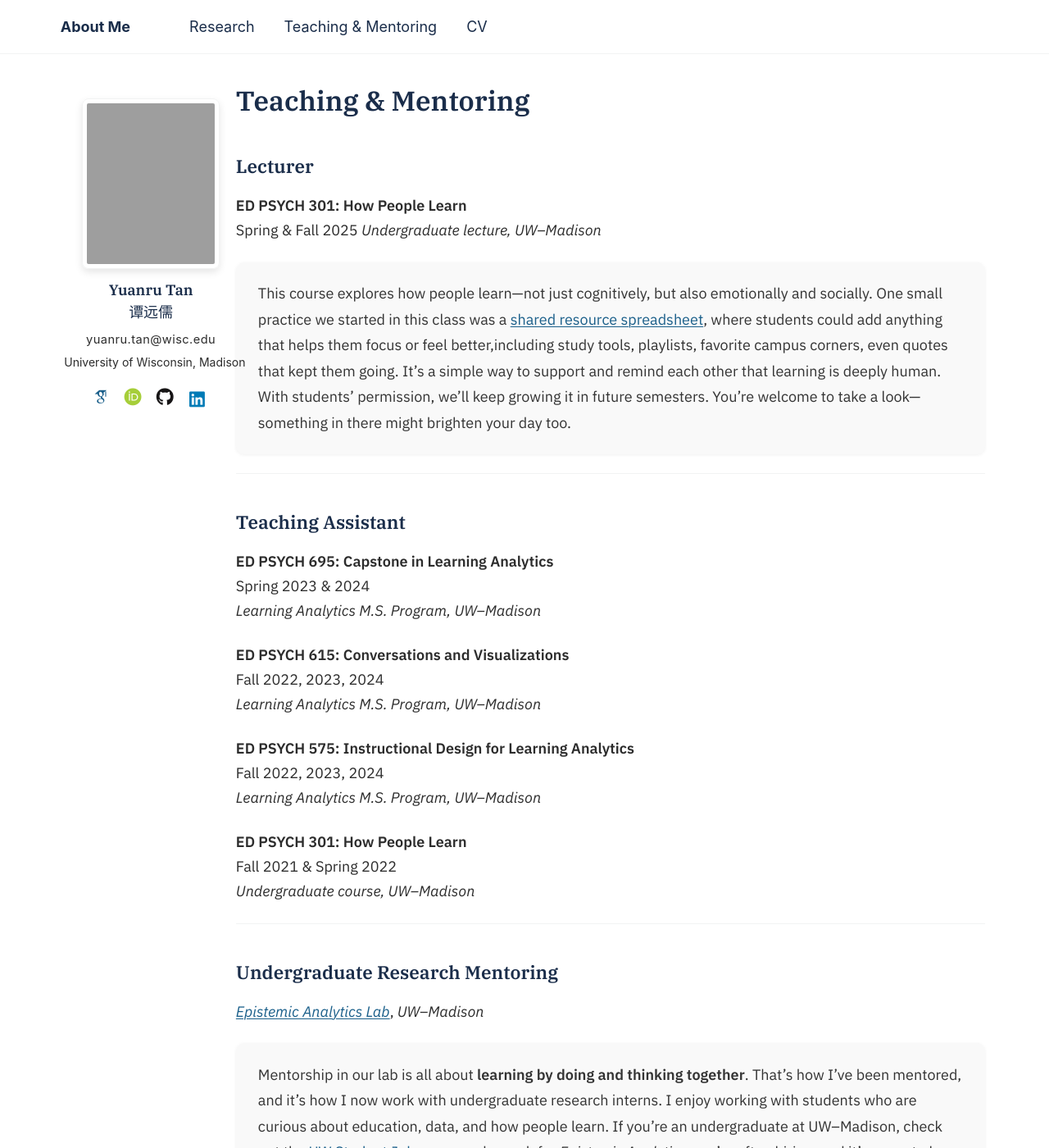
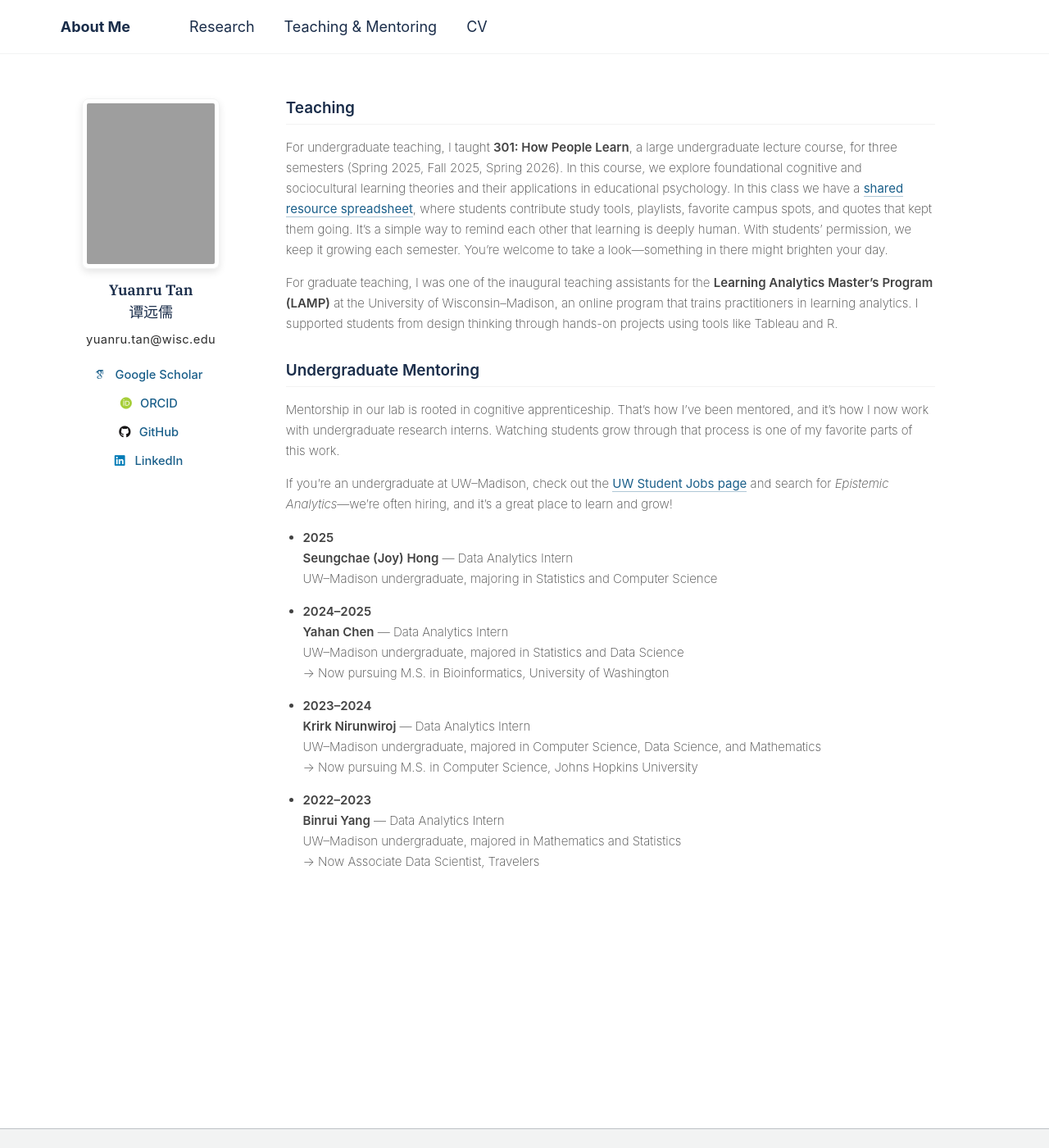
Before and after one commit to tanyuanru/tanyuanru.github.io, a Jekyll site: the page built from _pages/teaching.md, in a window 1280 px wide and 1400 px high. Shown: the whole window at 82% size. Built offline with Jekyll 4.4.1, drawn with Linux system fonts in a browser that asks for light colours; some web fonts are replaced; some of the changed text lies outside the part shown; grey boxes are pictures that could not be loaded.

Commit message:
Update author profile and home news; removed sidebar school from config, added recent achievements to home news, and improved social media links in author profile.

```diff
--- a/_config.yml
+++ b/_config.yml
@@ -35,7 +35,6 @@
   # employer: CRCT
   # uri: https://www.crct.center/
   email: "yuanru.tan@wisc.edu"
-  sidebar_school: "University of Wisconsin, Madison"
 
   # Academic websites
   #academia:
--- a/_includes/author-profile.html
+++ b/_includes/author-profile.html
@@ -23,9 +23,6 @@
   {% endif %}
   {% if author.email %}
   <p class="author__sidebar-line author__sidebar-email">{{ author.email }}</p>
-  {% endif %}
-  {% if author.sidebar_school %}
-  <p class="author__sidebar-line author__sidebar-school">{{ author.sidebar_school }}</p>
   {% endif %}
   {% if author.pronouns %}<p class="author__pronouns">{{ author.pronouns }}</p>{% endif %}
   {% if author.bio %}<p class="author__bio">{{ author.bio }}</p>{% endif %}
@@ -56,7 +53,7 @@
         <li><a href="{{ author.arxiv }}"><i class="ai ai-arxiv ai-fw icon-pad-right"></i>arXiv</a></li>
       {% endif %}
       {% if author.googlescholar %}
-        <li><a href="{{ author.googlescholar }}" aria-label="Google Scholar"><i class="ai ai-google-scholar ai-fw" aria-hidden="true"></i></a></li>
+        <li><a href="{{ author.googlescholar }}"><i class="ai ai-google-scholar ai-fw icon-pad-right" aria-hidden="true"></i>Google Scholar</a></li>
       {% endif %}
       {% if author.semantic %}
         <li><a href="{{ author.semantic }}"><i class="ai ai-semantic-scholar ai-fw icon-pad-right"></i>Semantic Scholar</a></li>
@@ -65,7 +62,7 @@
         <li><a href="{{ author.impactstory }}"><i class="ai ai-impactstory ai-fw icon-pad-right"></i>Impactstory</a></li>
       {% endif %}
       {% if author.orcid %}
-        <li><a href="{{ author.orcid }}" aria-label="ORCID"><i class="ai ai-orcid ai-fw" aria-hidden="true"></i></a></li>
+        <li><a href="{{ author.orcid }}"><i class="ai ai-orcid ai-fw icon-pad-right" aria-hidden="true"></i>ORCID</a></li>
       {% endif %}
       {% if author.pubmed %}
         <li><a href="{{ author.pubmed }}"><i class="ai ai-pubmed ai-fw icon-pad-right"></i>PubMed</a></li>
@@ -86,7 +83,7 @@
         <li><a href="https://dribbble.com/{{ author.dribbble }}"><i class="fab fa-fw fa-dribbble icon-pad-right" aria-hidden="true"></i>Dribbble</a></li>
       {% endif %}
       {% if author.github %}
-        <li><a href="https://github.com/{{ author.github }}" aria-label="GitHub"><i class="fab fa-fw fa-github" aria-hidden="true"></i></a></li>
+        <li><a href="https://github.com/{{ author.github }}"><i class="fab fa-fw fa-github icon-pad-right" aria-hidden="true"></i>GitHub</a></li>
       {% endif %}
       {% if author.kaggle %}
         <li><a href="https://kaggle.com/{{ author.kaggle }}"><i class="fab fa-fw fa-kaggle icon-pad-right" aria-hidden="true"></i>Kaggle</a></li>
@@ -95,7 +92,7 @@
         <li><a href="https://www.stackoverflow.com/users/{{ author.stackoverflow }}"><i class="fab fa-fw fa-stack-overflow icon-pad-right" aria-hidden="true"></i>Stackoverflow</a></li>
       {% endif %}
       {% if author.linkedin %}
-        <li><a href="https://www.linkedin.com/in/{{ author.linkedin }}" aria-label="LinkedIn"><i class="fab fa-fw fa-linkedin" aria-hidden="true"></i></a></li>
+        <li><a href="https://www.linkedin.com/in/{{ author.linkedin }}"><i class="fab fa-fw fa-linkedin icon-pad-right" aria-hidden="true"></i>LinkedIn</a></li>
       {% endif %}
       {% if author.zhihu %}
         <li><a href="https://www.zhihu.com/people/{{ author.zhihu }}"><i class="fab fa-fw fa-zhihu icon-pad-right" aria-hidden="true"></i>Zhihu</a></li>
--- a/_pages/teaching.md
+++ b/_pages/teaching.md
@@ -1,70 +1,50 @@
 ---
 layout: archive
-title: "Teaching & Mentoring"
+title: ""
 permalink: /teaching/
 author_profile: true
 ---
 
-## Lecturer
+{% include base_path %}
 
-**ED PSYCH 301: How People Learn**
-Spring & Fall 2025
-_Undergraduate lecture, UW–Madison_
+<div class="home-landing teaching-page">
 
-<p class="note-box">
-This course explores how people learn—not just cognitively, but also emotionally and socially. One small practice we started in this class was a
-<a href="https://docs.google.com/spreadsheets/d/1kuxEOxmBrjQ17s2QKsQpeB_zjSFWkTfxCUxl_NLQfwo/edit?gid=0#gid=0" target="_blank">
-shared resource spreadsheet</a>, where students could add anything that helps them focus or feel better,including study tools, playlists, favorite campus corners, even quotes that kept them going. It’s a simple way to support and remind each other that learning is deeply human. With students’ permission, we’ll keep growing it in future semesters. You’re welcome to take a look—something in there might brighten your day too.
-</p>
+<h2>Teaching</h2>
 
----
+<p>For undergraduate teaching, I taught <strong>301: How People Learn</strong>, a large undergraduate lecture course, for three semesters (Spring 2025, Fall 2025, Spring 2026). In this course, we explore foundational cognitive and sociocultural learning theories and their applications in educational psychology. In this class we have a <a href="https://docs.google.com/spreadsheets/d/1kuxEOxmBrjQ17s2QKsQpeB_zjSFWkTfxCUxl_NLQfwo/edit?gid=0#gid=0" target="_blank" rel="noopener noreferrer">shared resource spreadsheet</a>, where students contribute study tools, playlists, favorite campus spots, and quotes that kept them going. It’s a simple way to remind each other that learning is deeply human. With students’ permission, we keep it growing each semester. You’re welcome to take a look—something in there might brighten your day.</p>
 
-## Teaching Assistant
+<p>For graduate teaching, I was one of the inaugural teaching assistants for the <strong>Learning Analytics Master’s Program (LAMP)</strong> at the University of Wisconsin–Madison, an online program that trains practitioners in learning analytics. I supported students from design thinking through hands-on projects using tools like Tableau and R.</p>
 
-**ED PSYCH 695: Capstone in Learning Analytics**
-Spring 2023 & 2024
-_Learning Analytics M.S. Program, UW–Madison_
+<h2>Undergraduate Mentoring</h2>
 
-**ED PSYCH 615: Conversations and Visualizations**
-Fall 2022, 2023, 2024
-_Learning Analytics M.S. Program, UW–Madison_
+<p>Mentorship in our lab is rooted in cognitive apprenticeship. That’s how I’ve been mentored, and it’s how I now work with undergraduate research interns. Watching students grow through that process is one of my favorite parts of this work.</p>
 
-**ED PSYCH 575: Instructional Design for Learning Analytics**
-Fall 2022, 2023, 2024
-_Learning Analytics M.S. Program, UW–Madison_
+<p>If you’re an undergraduate at UW–Madison, check out the <a href="https://studentjobs.wisc.edu/" target="_blank" rel="noopener noreferrer">UW Student Jobs page</a> and search for <em>Epistemic Analytics</em>—we’re often hiring, and it’s a great place to learn and grow!</p>
 
-**ED PSYCH 301: How People Learn**
-Fall 2021 & Spring 2022
-_Undergraduate course, UW–Madison_
+<ul class="teaching-mentees">
+  <li>
+    <p><strong>2025</strong><br>
+    <strong>Seungchae (Joy) Hong</strong> — Data Analytics Intern<br>
+    UW–Madison undergraduate, majoring in Statistics and Computer Science</p>
+  </li>
+  <li>
+    <p><strong>2024–2025</strong><br>
+    <strong>Yahan Chen</strong> — Data Analytics Intern<br>
+    UW–Madison undergraduate, majored in Statistics and Data Science<br>
+    → Now pursuing M.S. in Bioinformatics, University of Washington</p>
+  </li>
+  <li>
+    <p><strong>2023–2024</strong><br>
+    <strong>Krirk Nirunwiroj</strong> — Data Analytics Intern<br>
+    UW–Madison undergraduate, majored in Computer Science, Data Science, and Mathematics<br>
+    → Now pursuing M.S. in Computer Science, Johns Hopkins University</p>
+  </li>
+  <li>
+    <p><strong>2022–2023</strong><br>
+    <strong>Binrui Yang</strong> — Data Analytics Intern<br>
+    UW–Madison undergraduate, majored in Mathematics and Statistics<br>
+    → Now Associate Data Scientist, Travelers</p>
+  </li>
+</ul>
 
----
-
-## Undergraduate Research Mentoring
-<a href="https://www.epistemicanalytics.org/" target="_blank">_Epistemic Analytics Lab_</a>, _UW–Madison_
-
-<p class="note-box"> Mentorship in our lab is all about **learning by doing and thinking together**. That’s how I’ve been mentored, and it’s how I now work with undergraduate research interns.
-
-I enjoy working with students who are curious about education, data, and how people learn.
-
-If you're an undergraduate at UW–Madison, check out the <a href="https://studentjobs.wisc.edu/" target="_blank">UW Student Jobs page</a> and search for <em>Epistemic Analytics</em>—we’re often hiring, and it’s a great place to learn and grow!
-
-</p>
-
-- **2025–Present**
-  **Seungchae (Joy) Hong** — Data Analytics Intern
-  UW–Madison undergraduate, majoring in Statistics and Computer Science
-
-- **2024–2025**
-  **Yahan Chen** — Data Analytics Intern
-  UW–Madison undergraduate, majored in Statistics and Data Science
-  → Now pursuing M.S. in Bioinformatics, University of Washington
-
-- **2023–2024**
-  **Krirk Nirunwiroj** — Data Analytics Intern
-  UW–Madison undergraduate, majored in Computer Science, Data Science, and Mathematics
-  → Now pursuing M.S. in Computer Science, Johns Hopkins University
-
-- **2022–2023**
-  **Binrui Yang** — Data Analytics Intern
-  UW–Madison undergraduate, majored in Mathematics and Statistics
-  → Now Associate Data Scientist, Travelers
+</div>
--- a/assets/css/main.scss
+++ b/assets/css/main.scss
@@ -194,22 +194,14 @@
   letter-spacing: 0.03em !important;
 }
 
-.sidebar .author__sidebar-school {
-  text-align: center !important;
-  margin: 0 0 0.35rem !important;
-  font-size: 0.78rem !important;
-  line-height: 1.35 !important;
-  color: var(--site-body) !important;
-  white-space: nowrap;
-}
-
-@media screen and (min-width: 64em) {
+/* Social links: label + icon, stacked vertically and centered under email */
 .sidebar .author__urls.social-icons {
   display: flex !important;
-    flex-wrap: wrap;
-    gap: 0.25rem 0.4rem;
-    align-items: center;
-    justify-content: center;
+  flex-direction: column !important;
+  flex-wrap: nowrap !important;
+  align-items: center !important;
+  justify-content: flex-start !important;
+  gap: 0.35rem !important;
   list-style: none !important;
   padding-left: 0 !important;
   margin: 0.65rem 0 0 !important;
@@ -218,17 +210,24 @@
 .sidebar .author__urls.social-icons li {
   margin: 0 !important;
   padding: 0 !important;
+  width: 100%;
+  max-width: 12.5rem;
+  text-align: center !important;
 }
 
 .sidebar .author__urls.social-icons a {
-    display: inline-flex;
+  display: inline-flex !important;
   align-items: center;
   justify-content: center;
-    min-width: 1.5rem;
-    min-height: 1.5rem;
-    font-size: 1.2rem;
-    line-height: 1;
+  gap: 0.35rem;
+  font-size: 0.8125rem !important;
+  line-height: 1.35 !important;
+  font-weight: 500 !important;
+  min-height: auto !important;
 }
+
+.sidebar .author__urls.social-icons a .icon-pad-right {
+  margin-right: 0 !important;
 }
 
 .sidebar p,
@@ -388,6 +387,51 @@
 .archive .home-landing a:hover {
   color: var(--site-link-hover, #134a6e) !important;
   border-bottom-color: rgba(19, 74, 110, 0.55);
+}
+
+/* Teaching page: match About Me column (typeface + size) */
+.archive .home-landing.teaching-page h2 {
+  font-size: 1.05rem;
+  font-weight: 600;
+  margin: 1.75rem 0 0.55rem;
+  padding-bottom: 0.35em;
+  border-bottom: 1px solid var(--global-border-color, #ddd);
+  font-family: -apple-system, BlinkMacSystemFont, system-ui, "Segoe UI", Roboto, sans-serif !important;
+  line-height: 1.35;
+  color: #333;
+}
+
+.archive .home-landing.teaching-page h2:first-of-type {
+  margin-top: 0.35rem;
+}
+
+.archive .home-landing.teaching-page p,
+.archive .home-landing.teaching-page li {
+  font-size: 15px;
+  font-weight: 200;
+  line-height: 25px;
+  color: #424242;
+}
+
+.archive .home-landing.teaching-page p {
+  margin-bottom: 0.85rem;
+}
+
+.archive .home-landing.teaching-page strong {
+  font-weight: 600;
+}
+
+.teaching-mentees {
+  margin: 0.15rem 0 0;
+  padding-left: 1.15rem;
+}
+
+.teaching-mentees li {
+  margin-bottom: 0.85rem;
+}
+
+.teaching-mentees li p {
+  margin: 0 !important;
 }
 
 /* Welcoming opener */
```
Also changed, not shown: _data/home_news.yml (+21 -5 lines), _pages/about.md (+1 -1 lines). Lines whose indentation alone changed are shown as unchanged.
